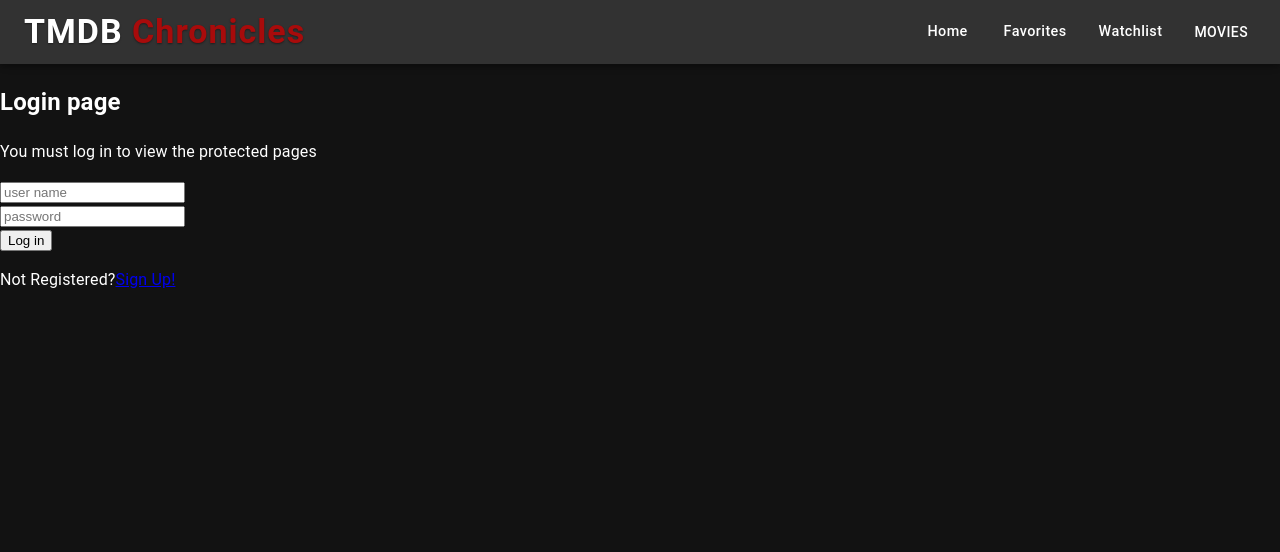
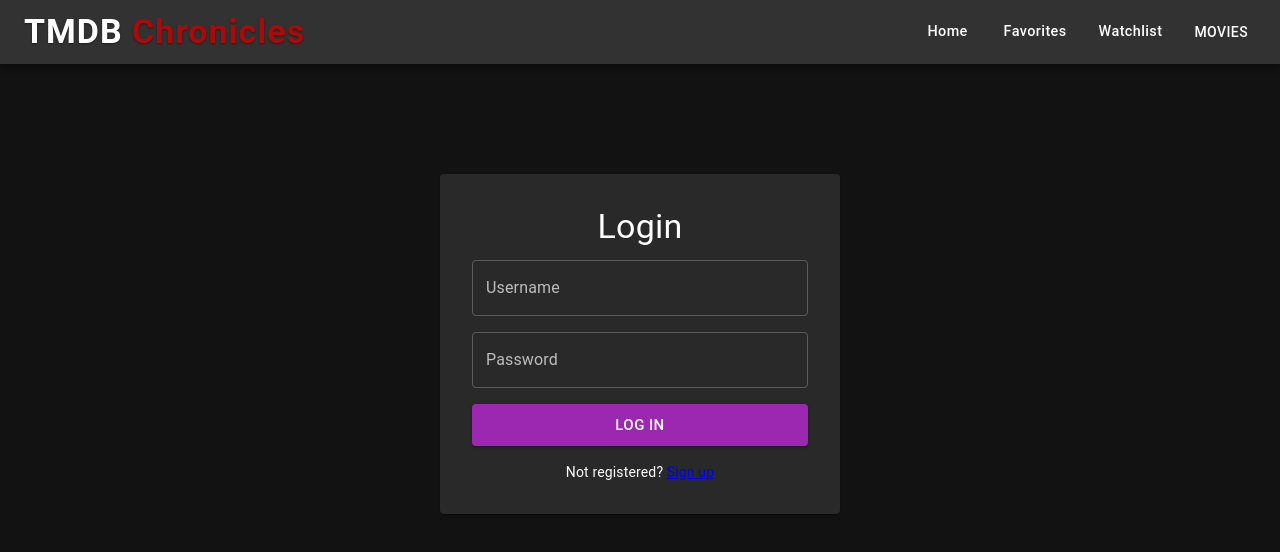
Before and after one commit to stephenp0320/web-api-ca, a React (Vite) app in the folder react-movies/: page /login in a window 1280 px wide. Shown: the top 552 px of the page. Built offline with nearby package versions, Linux system fonts and the light colour scheme; some icons are missing.

Commit message:
updated error handling and login UI

```diff
--- a/react-movies/src/pages/loginPage.jsx
+++ b/react-movies/src/pages/loginPage.jsx
@@ -2,15 +2,22 @@
 import { Navigate, useLocation } from "react-router";
 import { MoviesContext } from '../contexts/moviesContext';
 import { Link } from "react-router";
+import { Box, Paper, Typography, TextField, Button, Stack, Alert } from "@mui/material";
 
 const LoginPage = () => {
     const context = useContext(MoviesContext);
 
     const [userName, setUserName] = useState("");
     const [password, setPassword] = useState("");
+    const [error, setError] = useState("");
 
-    const login = () => {
-        context.authenticate(userName, password);
+
+    const login = async () => {
+        setError("") // clears any errors before login logic is ran
+        const res = await context.authenticate(userName, password);
+        if (!res) {
+            setError("Invalid username or password")
+        }
     };
 
     let location = useLocation();
@@ -23,20 +30,29 @@
     }
 
     return (
-        <>
-            <h2>Login page</h2>
-            <p>You must log in to view the protected pages </p>
-            <input id="username" placeholder="user name" onChange={e => {
-                setUserName(e.target.value);
-            }}></input><br />
-            <input id="password" type="password" placeholder="password" onChange={e => {
-                setPassword(e.target.value);
-            }}></input><br />
-            {/* Login web form  */}
-            <button onClick={login}>Log in</button>
-            <p>Not Registered?
-                <Link to="/signup">Sign Up!</Link></p>
-        </>
+        //https://mui.com/material-ui/react-box/
+        <Box sx={{ minHeight: "70vh", display: "flex", alignItems: "center", justifyContent: "center" }}>
+            {/* https://mui.com/material-ui/react-paper/ */}
+            <Paper sx={{ p: 4, width: 400 }}>
+                <Typography variant="h4" align="center" gutterBottom>
+                    Login
+                </Typography>
+
+                <Stack spacing={2}>
+                    {/* https://react.dev/learn/conditional-rendering */}
+                    {error && <Alert severity="error">{error}</Alert>}
+
+                    <TextField label="Username" value={userName} onChange={(e) => setUserName(e.target.value)}fullWidth/>
+
+                    <TextField label="Password" type="password" value={password} onChange={(e) => setPassword(e.target.value)} fullWidth/>
+
+                    <Button variant="contained" size="large" onClick={login}>
+                        Log In
+                    </Button>
+                    <Typography variant="body2" align="center"> Not registered? <Link to="/signup">Sign up</Link></Typography>
+                </Stack>
+            </Paper>
+        </Box>
     );
 };
 
```
